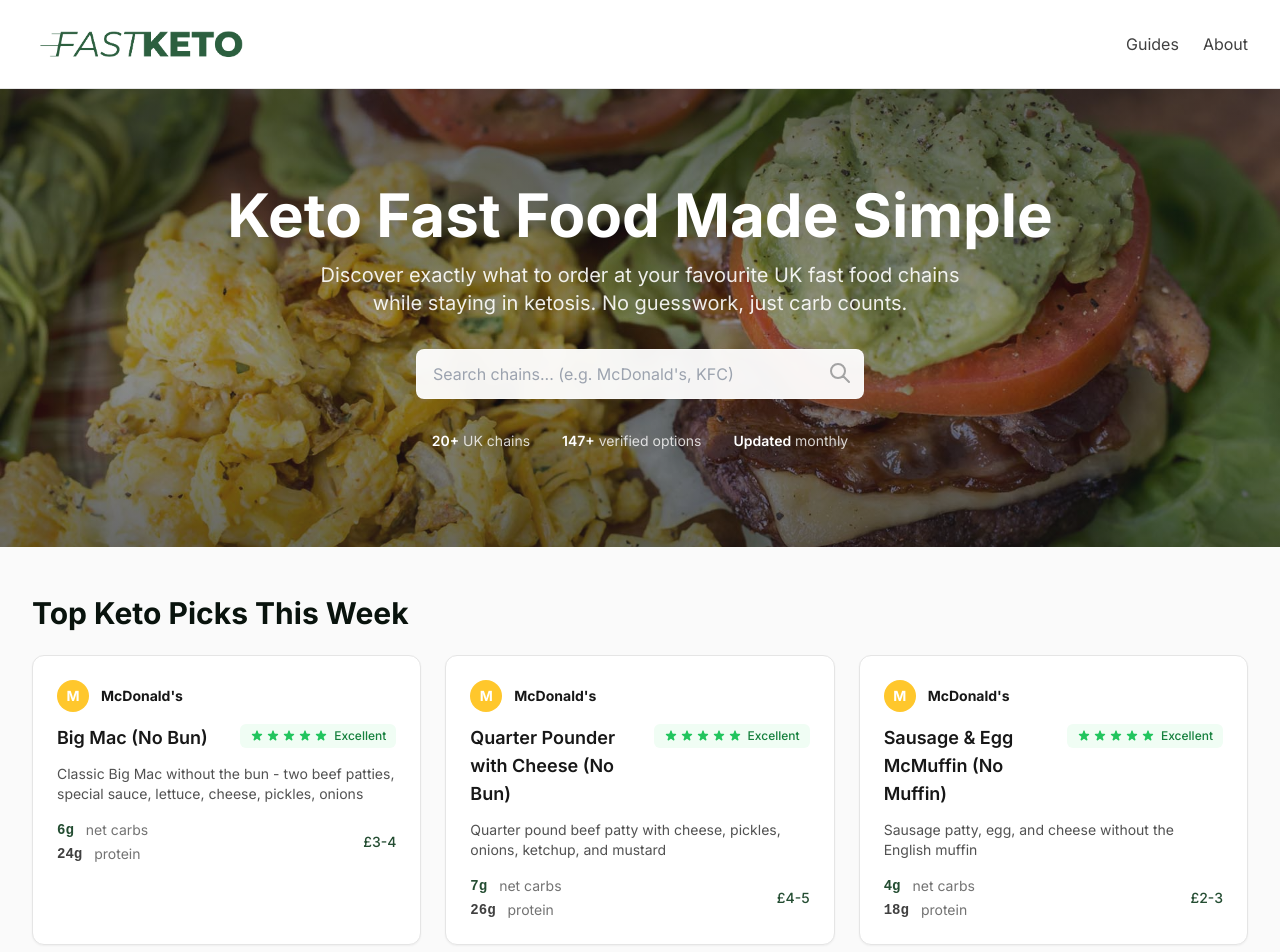
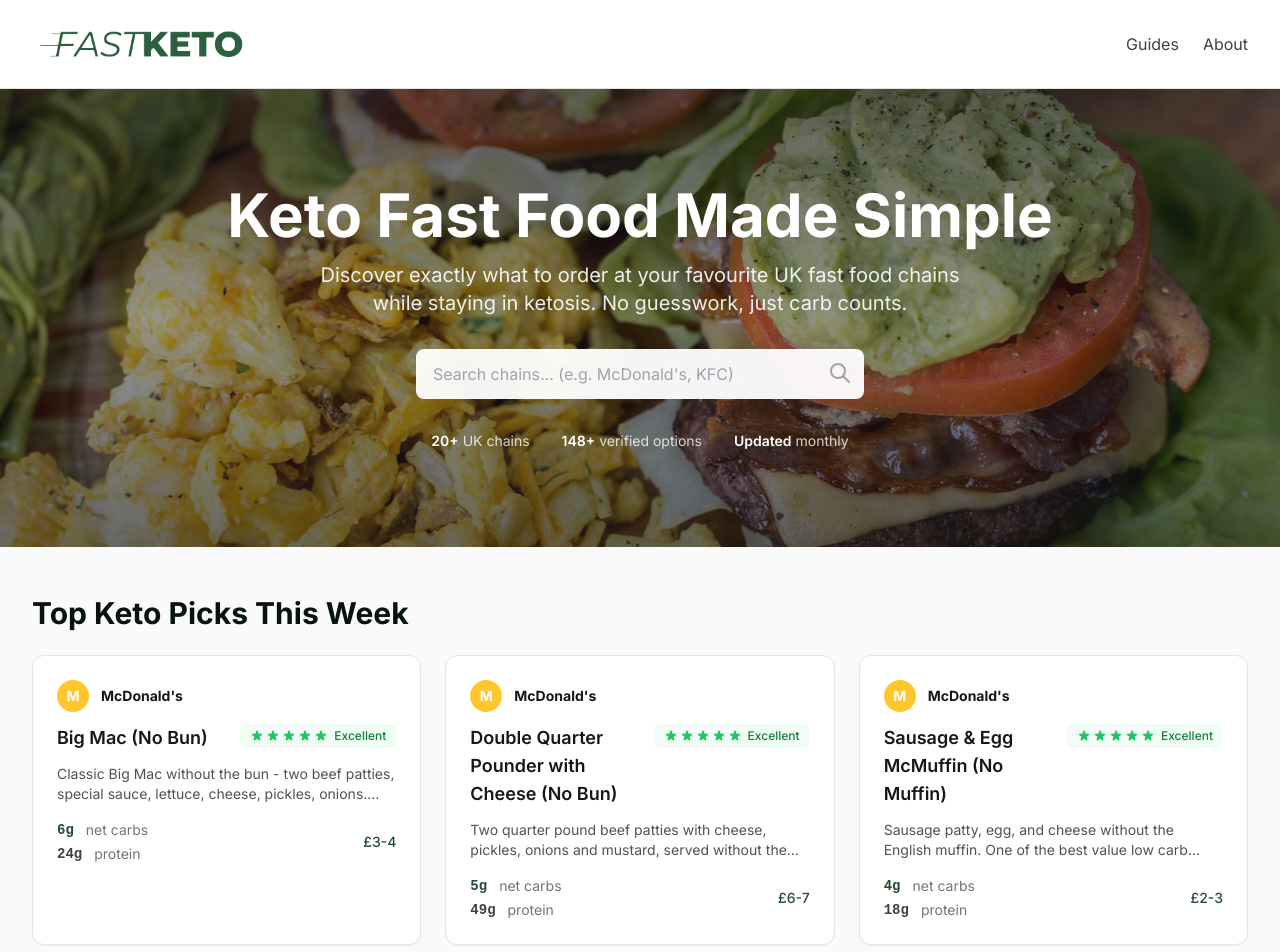
Before and after one commit to humanguitarasparagus/fastketo, a Next.js app: page / in a window 1280 px wide. Shown: the top 952 px of the page. Built offline with nearby package versions, Linux system fonts and the light colour scheme.

Commit message:
Update McDonalds page - new description, add Double Quarter Pounder, low carb language, updated dates

```diff
--- a/data/mcdonalds.ts
+++ b/data/mcdonalds.ts
@@ -5,21 +5,21 @@
   name: "McDonald's",
   slug: 'mcdonalds',
   logo: '/logos/mcdonalds.svg',
-  description: "McDonald's offers surprisingly good keto options when you skip the buns. Focus on burgers without buns, grilled chicken salads, and breakfast items.",
+  description: "McDonald's is more keto-friendly than most people expect. Skip the bun on any burger and you're looking at 3-7g net carbs — and the breakfast menu has some of the best value keto and low carb options on the UK high street. Focus on bunless burgers, breakfast items without the muffin, and grilled chicken salads.",
   ketoFriendly: 'good',
   chainType: 'fast-food',
   website: 'https://www.mcdonalds.com/gb/en-gb.html',
   brandColor: '#FFC72C',
-  menuLastUpdated: '2026-01-15',
+  menuLastUpdated: '2026-04-18',
   categories: ['breakfast', 'burgers', 'chicken', 'salads'],
-  topPicks: ['big-mac-no-bun', 'quarter-pounder-no-bun', 'sausage-egg-no-muffin'],
+  topPicks: ['big-mac-no-bun', 'double-quarter-pounder-no-bun', 'sausage-egg-no-muffin'],
   items: [
     {
       id: 'big-mac-no-bun',
       chainId: 'mcdonalds',
       name: 'Big Mac (No Bun)',
       category: 'burgers',
-      description: 'Classic Big Mac without the bun - two beef patties, special sauce, lettuce, cheese, pickles, onions',
+      description: 'Classic Big Mac without the bun - two beef patties, special sauce, lettuce, cheese, pickles, onions. One of the most recognised low carb fast food orders in the UK.',
       customization: 'Order without the bun. Ask for extra lettuce to use as a wrap, or eat with knife and fork. Request no Big Mac sauce for even lower carbs.',
       nutrition: {
         servingSize: '1 burger',
@@ -37,13 +37,13 @@
       allergens: ['milk', 'eggs', 'soy', 'wheat (trace)'],
       tips: [
         'Ask for extra pickles and cheese for more flavour',
-        'The special sauce contains some sugar - ask for it on the side if you want to control portions',
-        'Comes to about £3.50 - good value for a keto meal',
+        'The special sauce contains some sugar - ask for it on the side if you want to keep this as low carb as possible',
+        'A reliable keto and low carb order that staff are very familiar with',
       ],
       availability: 'all-day',
       priceRange: '£3-4',
       verified: true,
-      verifiedDate: '2026-01-15',
+      verifiedDate: '2026-04-18',
       source: "McDonald's UK nutrition calculator",
     },
     {
@@ -51,7 +51,7 @@
       chainId: 'mcdonalds',
       name: 'Quarter Pounder with Cheese (No Bun)',
       category: 'burgers',
-      description: 'Quarter pound beef patty with cheese, pickles, onions, ketchup, and mustard',
+      description: 'Quarter pound beef patty with cheese, pickles, onions, ketchup, and mustard. A solid low carb option with good protein.',
       customization: 'Order without the bun and without ketchup (contains sugar). Ask for extra pickles.',
       nutrition: {
         servingSize: '1 burger',
@@ -68,14 +68,47 @@
       ketoRating: 'excellent',
       allergens: ['milk', 'soy', 'wheat (trace)'],
       tips: [
-        'Skip the ketchup to save 2-3g carbs',
-        'Larger portion than Big Mac - more filling',
-        'Great protein-to-carb ratio',
+        'Skip the ketchup to keep this genuinely low carb - saves 2-3g carbs',
+        'Larger portion than the Big Mac, more filling for the same price range',
+        'Good protein-to-carb ratio for a keto meal',
       ],
       availability: 'all-day',
       priceRange: '£4-5',
       verified: true,
-      verifiedDate: '2026-01-15',
+      verifiedDate: '2026-04-18',
+      source: "McDonald's UK nutrition calculator",
+    },
+    {
+      id: 'double-quarter-pounder-no-bun',
+      chainId: 'mcdonalds',
+      name: 'Double Quarter Pounder with Cheese (No Bun)',
+      category: 'burgers',
+      description: 'Two quarter pound beef patties with cheese, pickles, onions and mustard, served without the bun. The highest protein bunless burger on the McDonald\'s UK menu and the top pick for anyone serious about keto or low carb eating.',
+      customization: 'Order without the bun and without ketchup. Ask for mustard only. Served in a box.',
+      nutrition: {
+        servingSize: '1 burger',
+        calories: 510,
+        protein: 49,
+        totalFat: 34,
+        saturatedFat: 16,
+        totalCarbs: 7,
+        fiber: 2,
+        netCarbs: 5,
+        sugar: 4,
+        sodium: 1180,
+      },
+      ketoRating: 'excellent',
+      allergens: ['milk', 'soy', 'wheat (trace)'],
+      tips: [
+        'The best keto and low carb option at McDonald\'s UK - 49g protein and just 5g net carbs',
+        'Skip the ketchup entirely - ask for mustard only',
+        'Higher sodium than other options, worth noting if you are tracking electrolytes on keto',
+        'Staff are used to bunless orders - just ask clearly at the counter or on the app',
+      ],
+      availability: 'all-day',
+      priceRange: '£6-7',
+      verified: true,
+      verifiedDate: '2026-04-18',
       source: "McDonald's UK nutrition calculator",
     },
     {
@@ -83,7 +116,7 @@
       chainId: 'mcdonalds',
       name: 'Sausage & Egg McMuffin (No Muffin)',
       category: 'breakfast',
-      description: 'Sausage patty, egg, and cheese without the English muffin',
+      description: 'Sausage patty, egg, and cheese without the English muffin. One of the best value low carb breakfasts on the UK high street.',
       customization: 'Order the Sausage & Egg McMuffin without the muffin. Simple and staff usually accommodate this easily.',
       nutrition: {
         servingSize: '1 serving',
@@ -100,14 +133,14 @@
       ketoRating: 'excellent',
       allergens: ['milk', 'eggs', 'soy'],
       tips: [
-        'Perfect keto breakfast option',
-        'Just 4g net carbs - very clean',
-        'Ask for extra cheese if you want more fat',
+        'Just 4g net carbs - one of the cleanest keto breakfast options at any UK fast food chain',
+        'Ask for extra cheese to increase fat content if you are tracking macros',
+        'Works well as a low carb breakfast even if you are not strictly keto',
       ],
       availability: 'breakfast',
       priceRange: '£2-3',
       verified: true,
-      verifiedDate: '2026-01-15',
+      verifiedDate: '2026-04-18',
       source: "McDonald's UK nutrition calculator",
     },
     {
@@ -115,7 +148,7 @@
       chainId: 'mcdonalds',
       name: 'Bacon & Egg McMuffin (No Muffin)',
       category: 'breakfast',
-      description: 'Back bacon, egg, and cheese without the English muffin',
+      description: 'Back bacon, egg, and cheese without the English muffin. The lowest carb breakfast option at McDonald\'s UK.',
       customization: 'Order without the muffin. Even better macros than the sausage version.',
       nutrition: {
         servingSize: '1 serving',
@@ -132,14 +165,14 @@
       ketoRating: 'excellent',
       allergens: ['milk', 'eggs', 'soy'],
       tips: [
-        'Lowest carb breakfast option at McDonald\'s',
-        'Higher protein, lower fat than sausage version',
-        'Very affordable keto breakfast',
+        'The lowest carb breakfast option at McDonald\'s - 3g net carbs',
+        'Higher protein, lower fat than the sausage version - good for low carb eaters who are not strictly keto',
+        'Very affordable and consistent across all UK locations',
       ],
       availability: 'breakfast',
       priceRange: '£2-3',
       verified: true,
-      verifiedDate: '2026-01-15',
+      verifiedDate: '2026-04-18',
       source: "McDonald's UK nutrition calculator",
     },
     {
@@ -147,7 +180,7 @@
       chainId: 'mcdonalds',
       name: 'Grilled Chicken Salad (No Dressing)',
       category: 'salads',
-      description: 'Mixed greens with grilled chicken breast',
+      description: 'Mixed greens with grilled chicken breast. A high protein, low carb option that works well as a lighter keto meal.',
       customization: 'Order without dressing or croutons. Bring your own keto-friendly dressing or ask for olive oil.',
       nutrition: {
         servingSize: '1 salad',
@@ -164,41 +197,41 @@
       ketoRating: 'good',
       allergens: [],
       tips: [
-        'Very high protein, low fat option',
-        'Great if you\'re close to protein goals',
-        'Add olive oil to increase fat content',
+        'Very high protein relative to calories - good for low carb eaters watching overall intake',
+        'Add olive oil to increase fat content if you are tracking keto macros',
+        'One of the few genuinely low carb salad options at a UK fast food chain',
       ],
       availability: 'all-day',
       priceRange: '£5-6',
       verified: true,
-      verifiedDate: '2026-01-15',
+      verifiedDate: '2026-04-18',
       source: "McDonald's UK nutrition calculator",
     },
   ],
   faqs: [
     {
       question: 'What can I eat at McDonald\'s on keto?',
-      answer: 'The best keto strategy at McDonald\'s UK is to order any burger without the bun. The Double Quarter Pounder with Cheese without the bun is the top pick — around 5g net carbs and 49g protein. You can also order grilled chicken without the bun, or a side salad without dressing.',
+      answer: 'The best keto and low carb strategy at McDonald\'s UK is to order any burger without the bun. The Double Quarter Pounder with Cheese without the bun is the top pick - 5g net carbs and 49g protein. You can also order a grilled chicken salad without dressing, or breakfast items without the muffin.',
     },
     {
       question: 'Can I order a bunless burger at McDonald\'s UK?',
-      answer: 'Yes — simply ask for your burger without the bun when ordering. McDonald\'s UK staff are used to this request. The burger will be served in a box without the bun. All burger patties and cheese are keto-safe — avoid ketchup and ask for mustard or mayo only.',
+      answer: 'Yes - simply ask for your burger without the bun when ordering. McDonald\'s UK staff are very used to this request from keto and low carb customers. The burger will be served in a box. All burger patties and cheese are keto-safe - avoid ketchup and ask for mustard or mayo only.',
     },
     {
       question: 'Are McDonald\'s sauces keto-friendly?',
-      answer: 'Most McDonald\'s sauces are not keto-friendly. Ketchup, Big Mac sauce, and sweet and sour are all high in sugar. Stick to mustard or mayonnaise which are both low carb. Always ask for no ketchup when ordering a bunless burger.',
+      answer: 'Most McDonald\'s sauces are not keto or low carb friendly. Ketchup, Big Mac sauce, and sweet and sour are all high in sugar. Stick to mustard or mayonnaise, which are both low carb. Always ask for no ketchup when ordering a bunless burger.',
     },
     {
       question: 'Is McDonald\'s breakfast keto-friendly?',
-      answer: 'Yes — the breakfast menu has strong keto options. Order a sausage and egg muffin without the muffin, or ask for scrambled eggs and a sausage patty on their own. Bacon and eggs are also available. Avoid hash browns, pancakes, and all breakfast muffins with the bread.',
+      answer: 'Yes - the breakfast menu has some of the best value keto and low carb options on the UK high street. Order a Sausage and Egg McMuffin or Bacon and Egg McMuffin without the muffin. Both come in under 4g net carbs. Avoid hash browns, pancakes, and porridge.',
     },
     {
       question: 'What are the lowest carb options at McDonald\'s UK?',
-      answer: 'The lowest carb options are the grilled chicken without bun (around 2g net carbs), a plain beef patty without bun, and side salad without dressing. The Double Quarter Pounder with Cheese without bun is the best balance of low carbs and high protein at around 5g net carbs and 49g protein.',
+      answer: 'The lowest carb options are the Bacon and Egg McMuffin without the muffin (3g net carbs), the Sausage and Egg McMuffin without the muffin (4g net carbs), and the Double Quarter Pounder with Cheese without the bun (5g net carbs, 49g protein). All three are on the page above with full nutrition details.',
     },
     {
       question: 'What should I avoid at McDonald\'s on keto?',
-      answer: 'Avoid all burger buns, wraps, and McFlurries. French fries are one of the highest carb items at around 40g per medium portion. Also avoid all milkshakes, fruit bags, apple pie, and any limited edition items with sauces or coatings. Stick to plain bunless burgers and water or black coffee.',
+      answer: 'Avoid all burger buns, wraps, and McFlurries. French fries are around 40g carbs per medium portion. Also avoid milkshakes, apple pie, and any limited edition items with coatings or sweet sauces. For low carb eating, the rule is simple - if it has bread, batter, or sugar in the sauce, skip it.',
     },
   ],
 };
```
